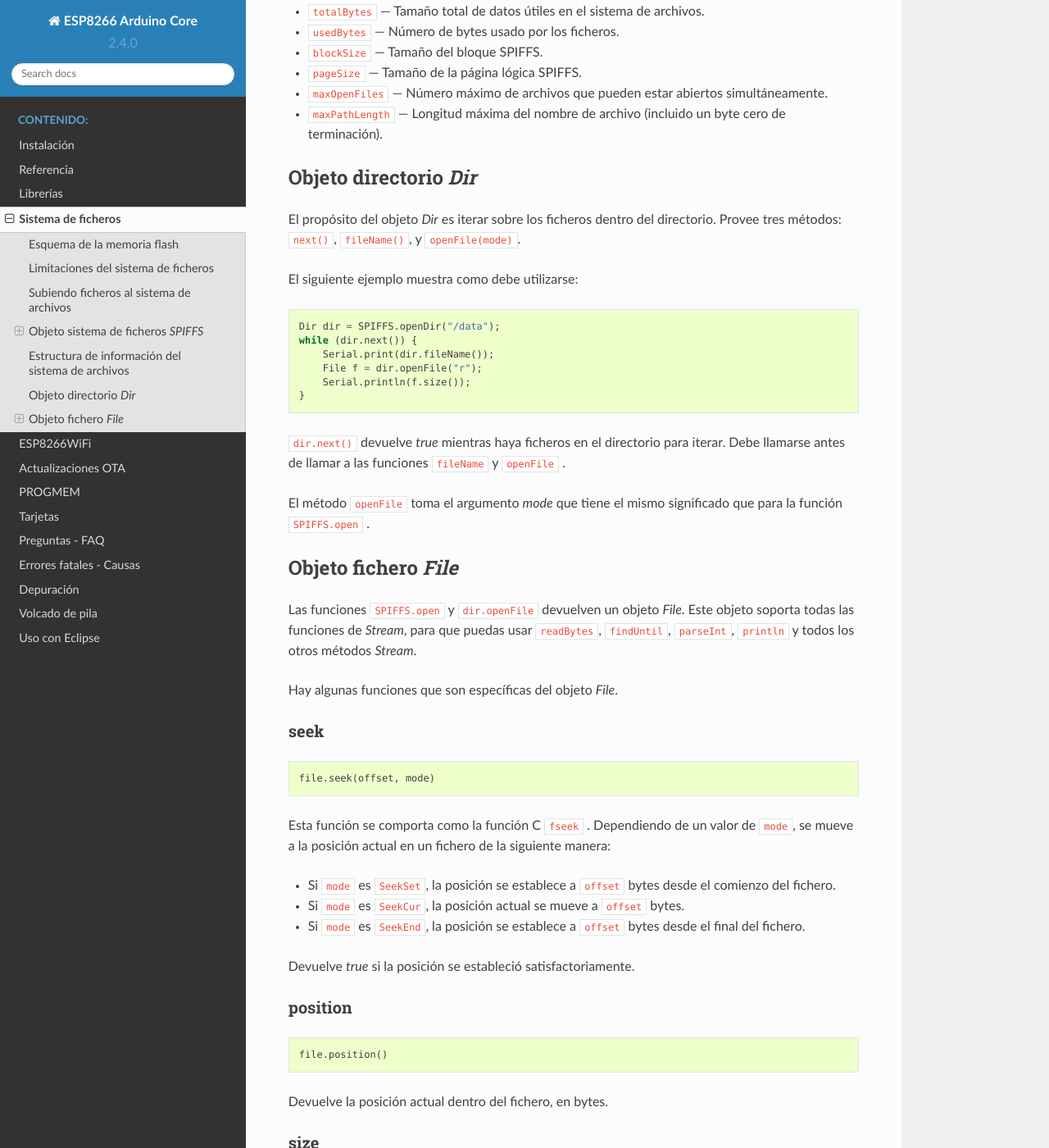
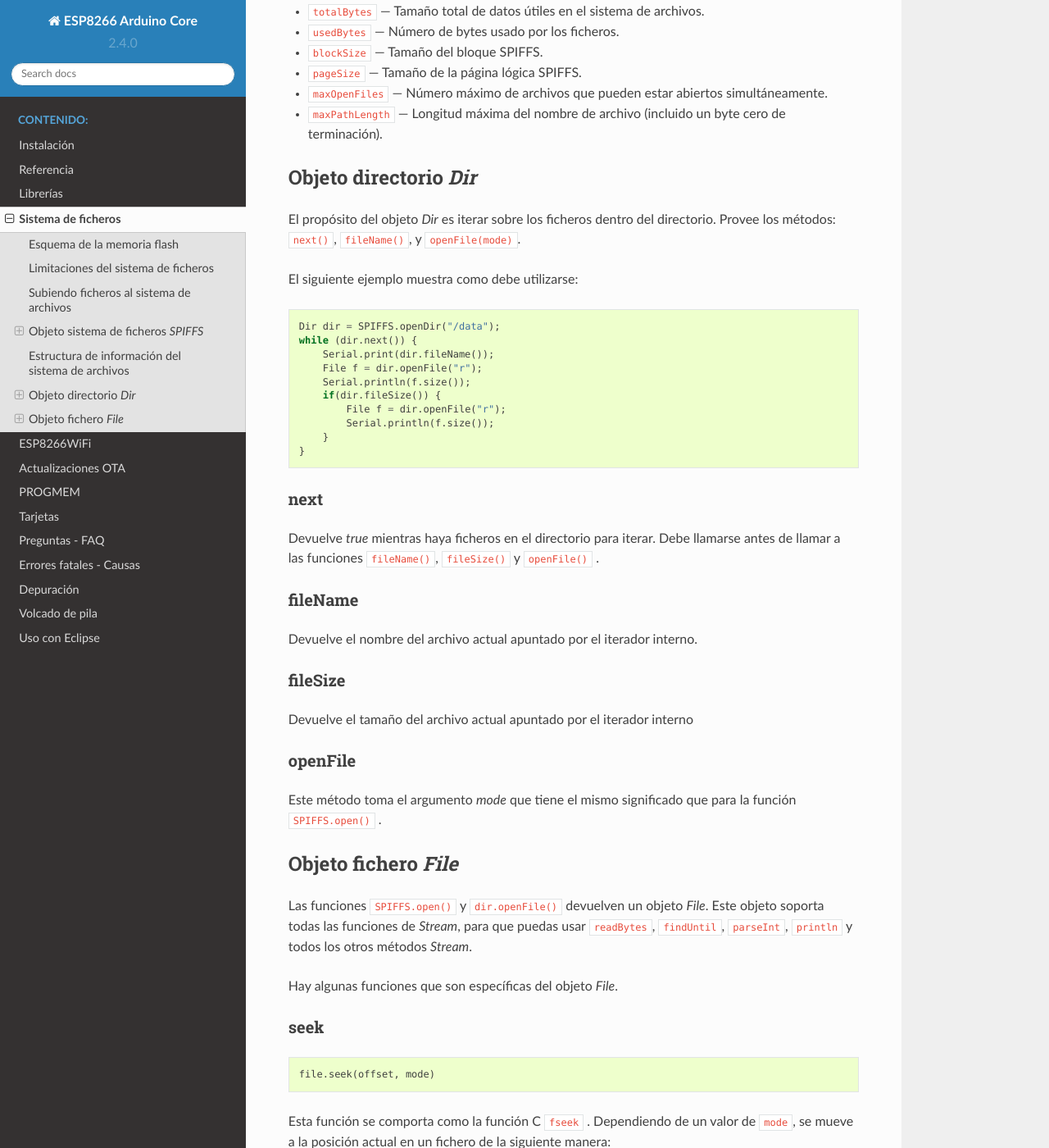
Before and after one commit to lrmoreno007/ESP8266-Arduino-Spanish, a Sphinx documentation site: the page built from doc/filesystem.rst, in a window 1280 px wide and 1400 px high, scrolled down 5001 px. Shown: the whole window at 82% size. Built offline with Sphinx 7.4.7 and the Read the Docs theme 2.0.0, drawn with Linux system fonts in a browser that asks for light colours.

Commit message:
Fix/update doc for dir object (#5291)

```diff
--- a/doc/filesystem.rst
+++ b/doc/filesystem.rst
@@ -233,7 +233,7 @@
 Objeto directorio *Dir*
 ----------------------
 
-El propósito del objeto *Dir* es iterar sobre los ficheros dentro del directorio. Provee tres métodos: ``next()``, ``fileName()``, y ``openFile(mode)``.
+El propósito del objeto *Dir* es iterar sobre los ficheros dentro del directorio. Provee los métodos: ``next()``, ``fileName()``, y ``openFile(mode)``.
 
 El siguiente ejemplo muestra como debe utilizarse:
 
@@ -244,16 +244,35 @@
         Serial.print(dir.fileName());
         File f = dir.openFile("r");
         Serial.println(f.size());
+        if(dir.fileSize()) {
+            File f = dir.openFile("r");
+            Serial.println(f.size());
+        }
     }
+next
+~~~~
 
-``dir.next()`` devuelve *true* mientras haya ficheros en el directorio para iterar. Debe llamarse antes de llamar a las funciones ``fileName`` y ``openFile`` .
+Devuelve *true* mientras haya ficheros en el directorio para iterar. Debe llamarse antes de llamar a las funciones ``fileName()``, ``fileSize()`` y ``openFile()`` .
 
-El método ``openFile`` toma el argumento *mode* que tiene el mismo significado que para la función ``SPIFFS.open`` .
+fileName
+~~~~~~~~~
+
+Devuelve el nombre del archivo actual apuntado por el iterador interno.
+
+fileSize
+~~~~~~~~
+
+Devuelve el tamaño del archivo actual apuntado por el iterador interno
+
+openFile
+~~~~~~~~
+
+Este método toma el argumento *mode* que tiene el mismo significado que para la función ``SPIFFS.open()`` .
 
 Objeto fichero *File*
 -----------
 
-Las funciones ``SPIFFS.open`` y ``dir.openFile`` devuelven un objeto *File*. Este objeto soporta todas las funciones de *Stream*, para que puedas usar ``readBytes``, ``findUntil``, ``parseInt``, ``println`` y todos los otros métodos *Stream*.
+Las funciones ``SPIFFS.open()`` y ``dir.openFile()`` devuelven un objeto *File*. Este objeto soporta todas las funciones de *Stream*, para que puedas usar ``readBytes``, ``findUntil``, ``parseInt``, ``println`` y todos los otros métodos *Stream*.
 
 Hay algunas funciones que son específicas del objeto *File*.
 
```
